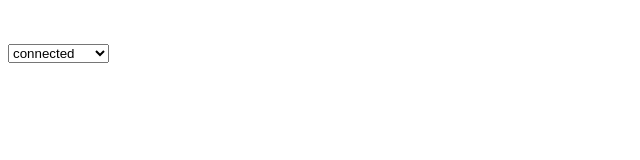
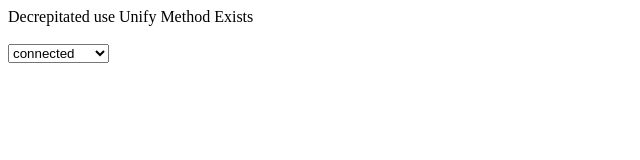
Before and after one commit to Proxtx/trigger_client_active, a website: page index.html in a window 1280 px wide. Shown: the whole page, without its empty margins (0-640 px from the left). Drawn offline with Linux system fonts and the light colour scheme.

Commit message:
use unify_method_exists

```diff
--- a/index.html
+++ b/index.html
@@ -1,3 +1,4 @@
+<m-text>Decrepitated use Unify Method Exists</m-text>
 <m-text-input
   class="clientInput"
   type="filled"
```
